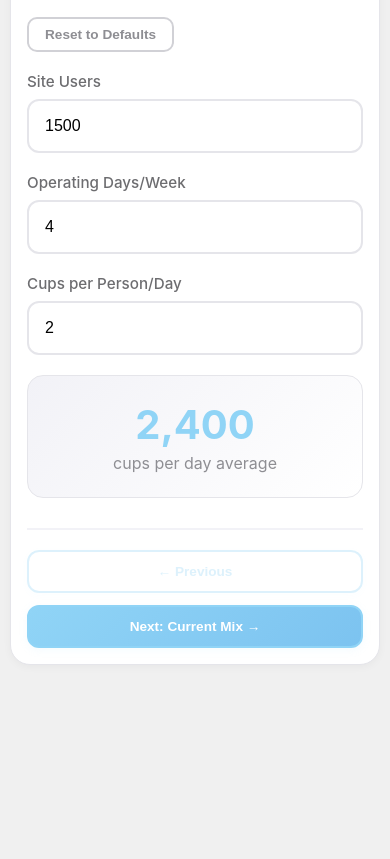
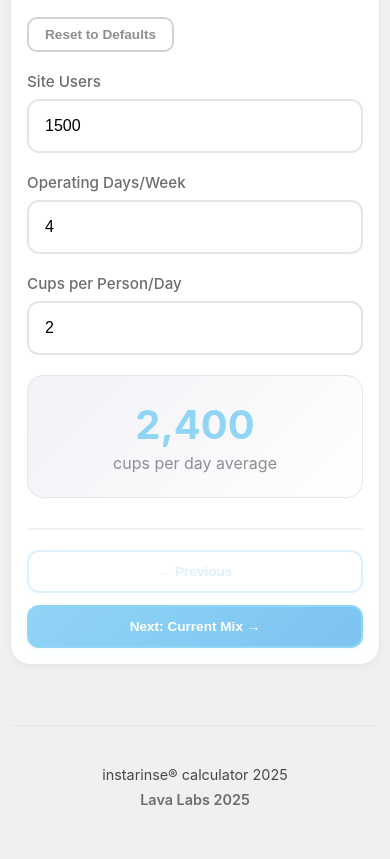
Before and after one commit to salmon2706/calculator-website-official, a plain HTML site: page index.html in a window 390 px wide. Shown: the part 465-1324 px from the top of the page. Before the commit the page ends 1140 px from the top, so only its background shows below. Drawn offline with Linux system fonts and the light colour scheme.

Commit message:
Add calculator footer with branding
📌 Footer Added:
- 'instarinse® calculator 2025'
- 'Lava Labs 2025' (brand emphasis)
- Clean, centered design
- Subtle grey text
- Border-top separator
- 60px top margin for spacing
- Professional branding at bottom

🎨 Design:
- Center aligned text
- Light grey color for subtlety
- Brand name slightly darker and bold
- Not intrusive but clearly visible
- Responsive on all screen sizes

```diff
--- a/index.html
+++ b/index.html
@@ -74,6 +74,12 @@
                              margin-bottom: 20px; }
         .reset-defaults-btn:hover { background: var(--neutral-100); border-color: var(--neutral-400); color: var(--neutral-800);
                                    transform: translateY(-1px); box-shadow: 0 2px 8px rgba(0,0,0,0.1); }
+
+        /* Footer */
+        .calculator-footer { text-align: center; padding: 40px 20px; margin-top: 60px;
+                           border-top: 1px solid var(--neutral-200); }
+        .calculator-footer p { color: var(--neutral-500); font-size: 0.9rem; margin-bottom: 8px; }
+        .calculator-footer .brand { color: var(--neutral-700); font-weight: 600; }
 
         /* Navigation Buttons */
         .tab-navigation-buttons { display: flex; justify-content: space-between; align-items: center; gap: 16px;
@@ -1232,6 +1238,12 @@
                 <button class="nav-btn" onclick="showTab(1)">Start Over 🔄</button>
             </div>
         </div>
+
+        <!-- Footer -->
+        <footer class="calculator-footer">
+            <p>instarinse® calculator 2025</p>
+            <p class="brand">Lava Labs 2025</p>
+        </footer>
 
     </div>
 
```
